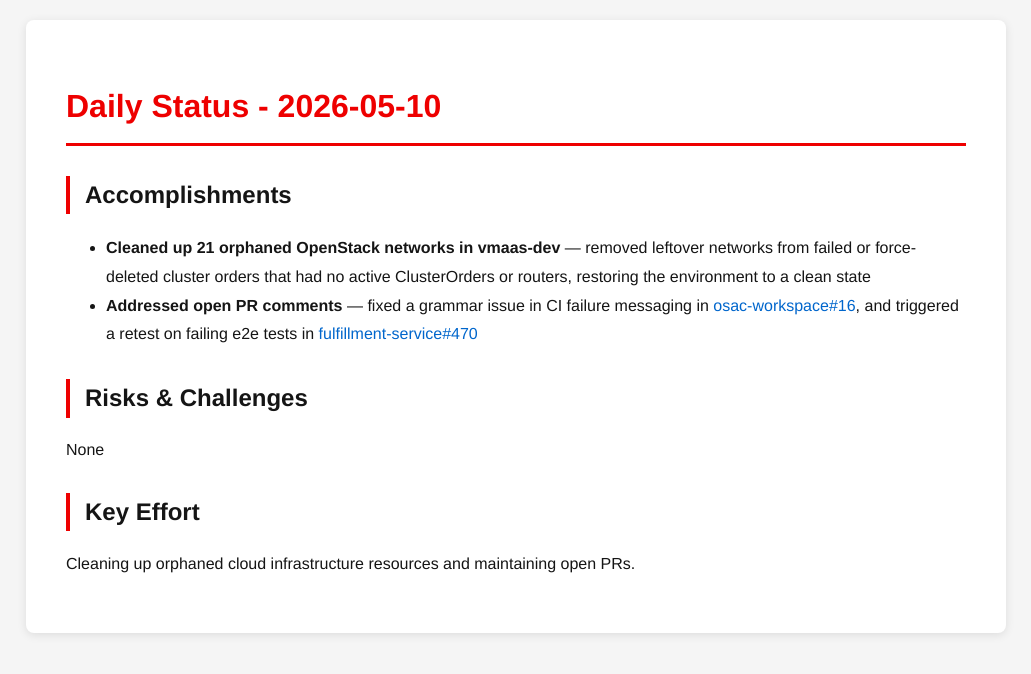
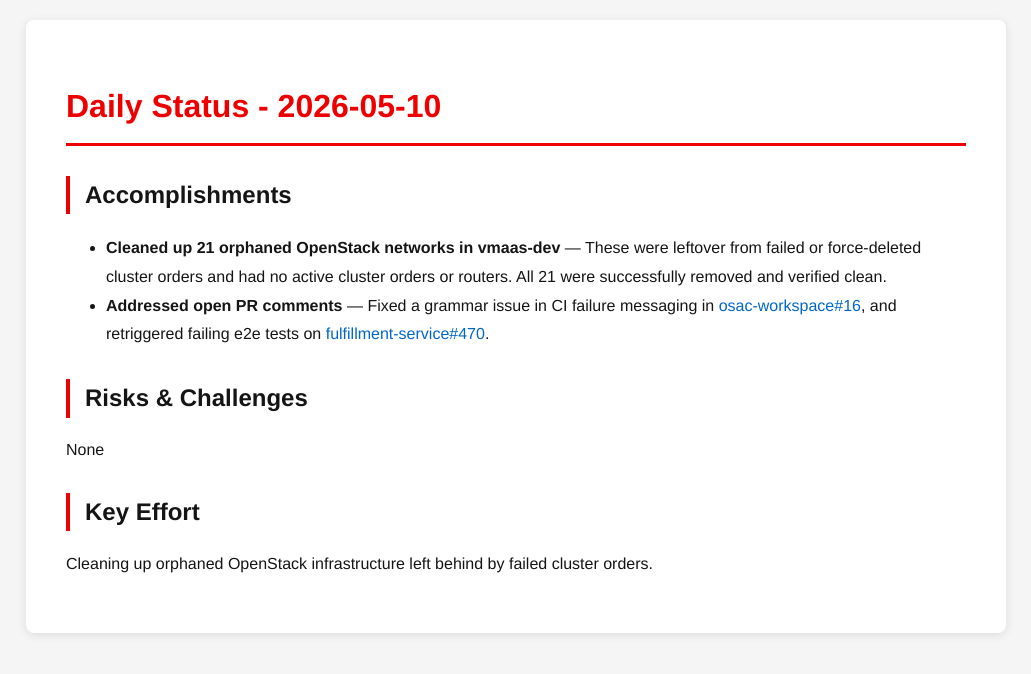
Before and after one commit to tzvatot/daily-status, a Jekyll site: the page built from 2026-05-10.md, in a window 1280 px wide. Shown: the top 674 px of the page, without its empty margins (124-1155 px from the left). Built offline with Jekyll 4.4.1, drawn with Linux system fonts in a browser that asks for light colours.

Commit message:
Daily status update - 2026-05-10

```diff
--- a/2026-05-10.md
+++ b/2026-05-10.md
@@ -7,11 +7,11 @@ date: 2026-05-10
 # Daily Status - 2026-05-10
 
 ## Accomplishments
-- **Cleaned up 21 orphaned OpenStack networks in vmaas-dev** — removed leftover networks from failed or force-deleted cluster orders that had no active ClusterOrders or routers, restoring the environment to a clean state
-- **Addressed open PR comments** — fixed a grammar issue in CI failure messaging in [osac-workspace#16](https://github.com/osac-project/osac-workspace/pull/16), and triggered a retest on failing e2e tests in [fulfillment-service#470](https://github.com/osac-project/fulfillment-service/pull/470)
+- **Cleaned up 21 orphaned OpenStack networks in vmaas-dev** — These were leftover from failed or force-deleted cluster orders and had no active cluster orders or routers. All 21 were successfully removed and verified clean.
+- **Addressed open PR comments** — Fixed a grammar issue in CI failure messaging in [osac-workspace#16](https://github.com/osac-project/osac-workspace/pull/16), and retriggered failing e2e tests on [fulfillment-service#470](https://github.com/osac-project/fulfillment-service/pull/470).
 
 ## Risks & Challenges
 None
 
 ## Key Effort
-Cleaning up orphaned cloud infrastructure resources and maintaining open PRs.
+Cleaning up orphaned OpenStack infrastructure left behind by failed cluster orders.
```
